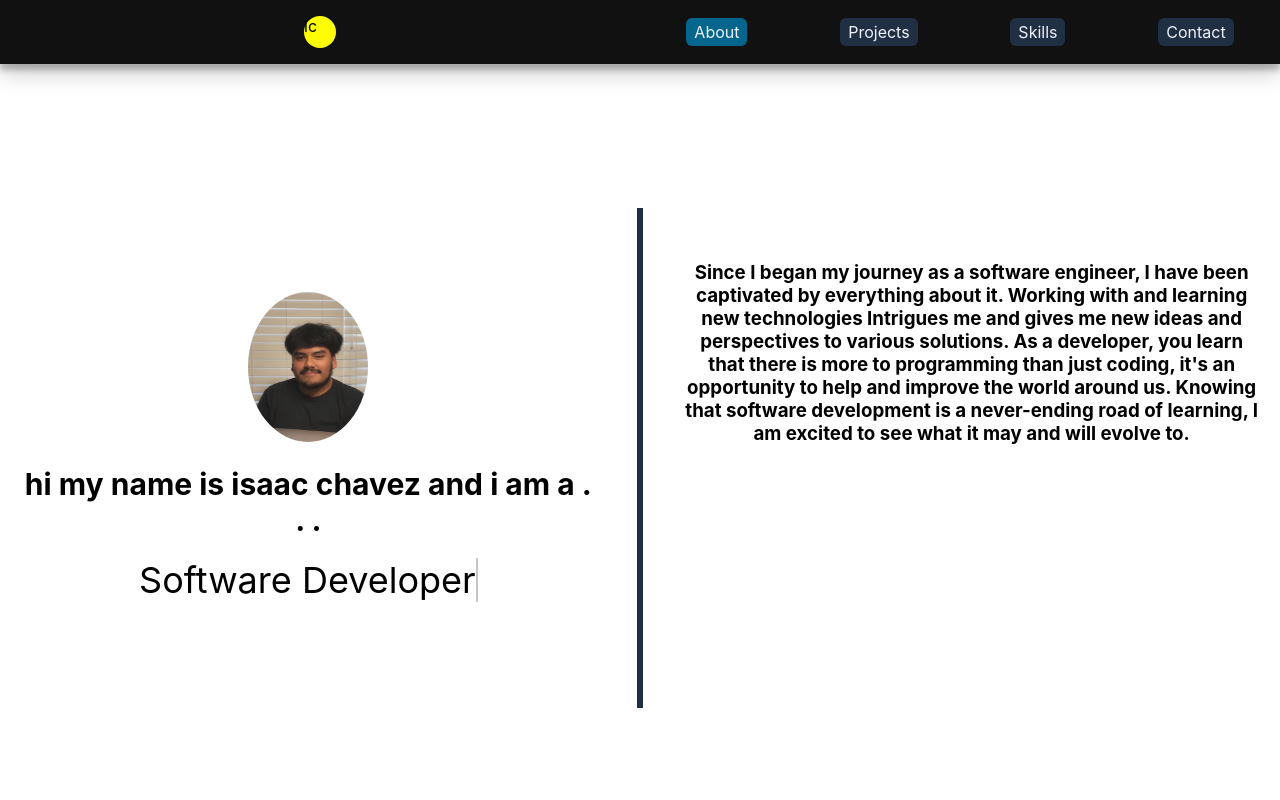
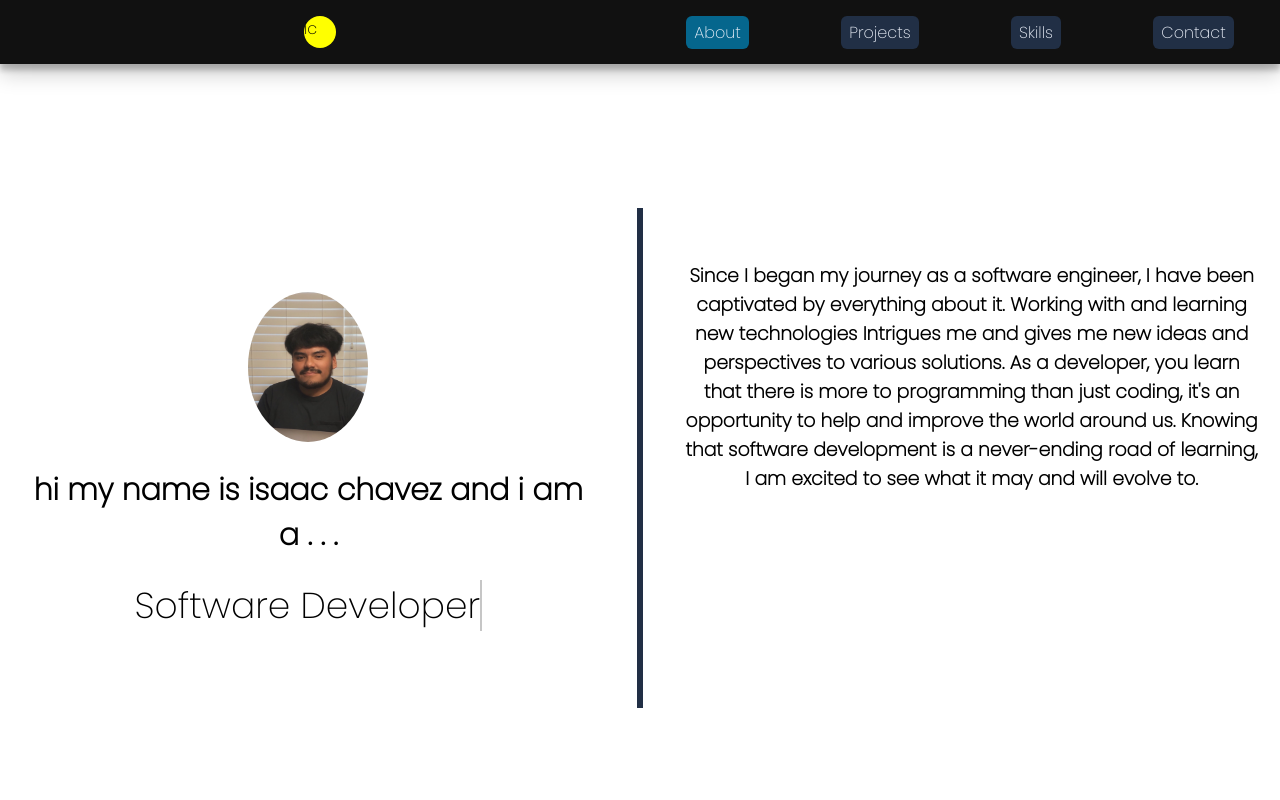
Before and after one commit to isaac-3/ic-portfolio, a Next.js app: page / in a window 1280 px wide. Shown: the top 800 px of the page. Built offline with nearby package versions, Linux system fonts and the light colour scheme.

Commit message:
change font style

```diff
--- a/styles/base/_reset.scss
+++ b/styles/base/_reset.scss
@@ -1,14 +1,12 @@
 body {
   padding: 0;
   margin: 0;
-  font-family: -apple-system, BlinkMacSystemFont, Segoe UI, Roboto, Oxygen,
-    Ubuntu, Cantarell, Fira Sans, Droid Sans, Helvetica Neue, sans-serif;
+  font-family: "Poppins", sans-serif;
   background-color: #f0f0f0;
 }
 
 textarea {
-  font-family: -apple-system, BlinkMacSystemFont, Segoe UI, Roboto, Oxygen,
-    Ubuntu, Cantarell, Fira Sans, Droid Sans, Helvetica Neue, sans-serif;
+  font-family: "Poppins", sans-serif;
 }
 
 .background {
```
